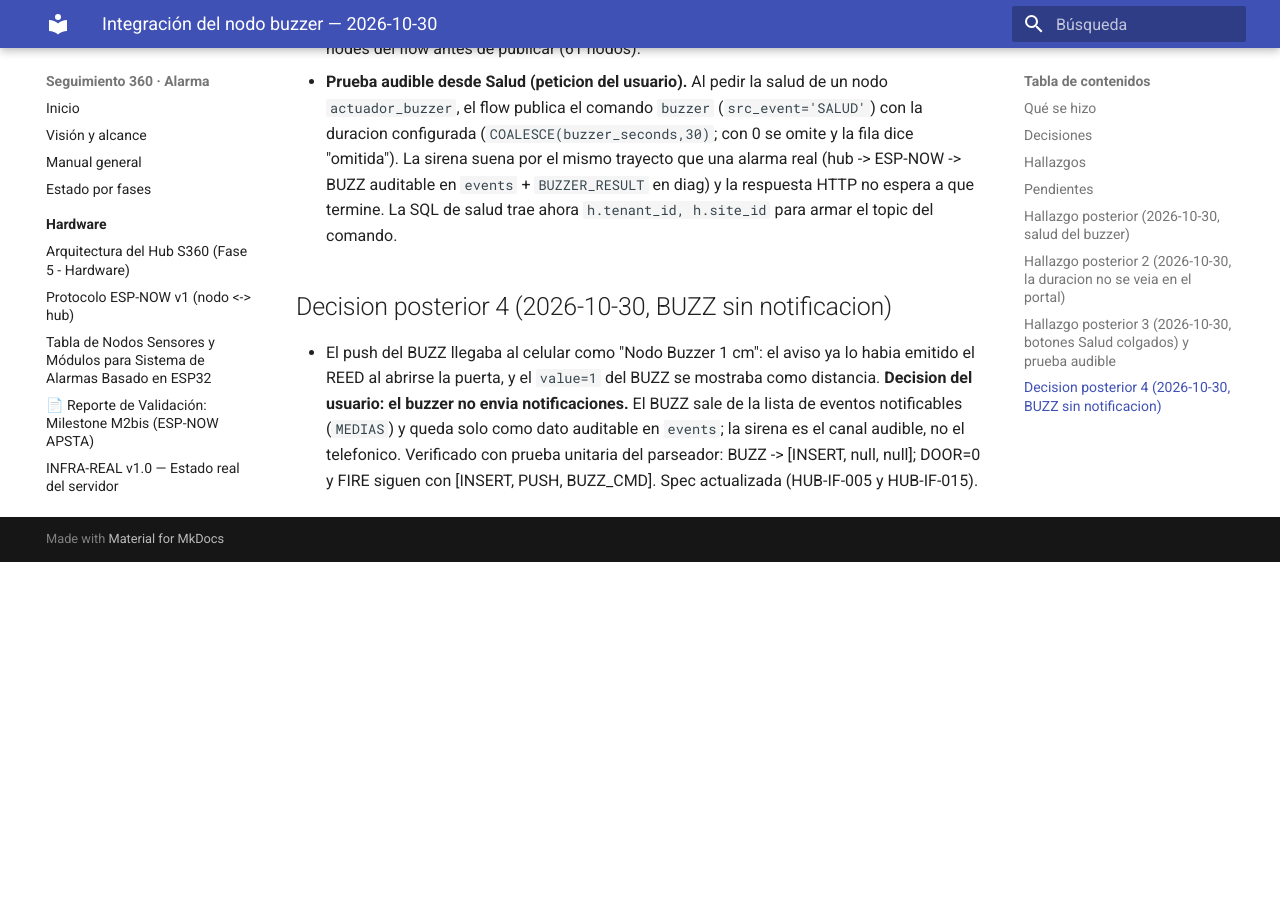
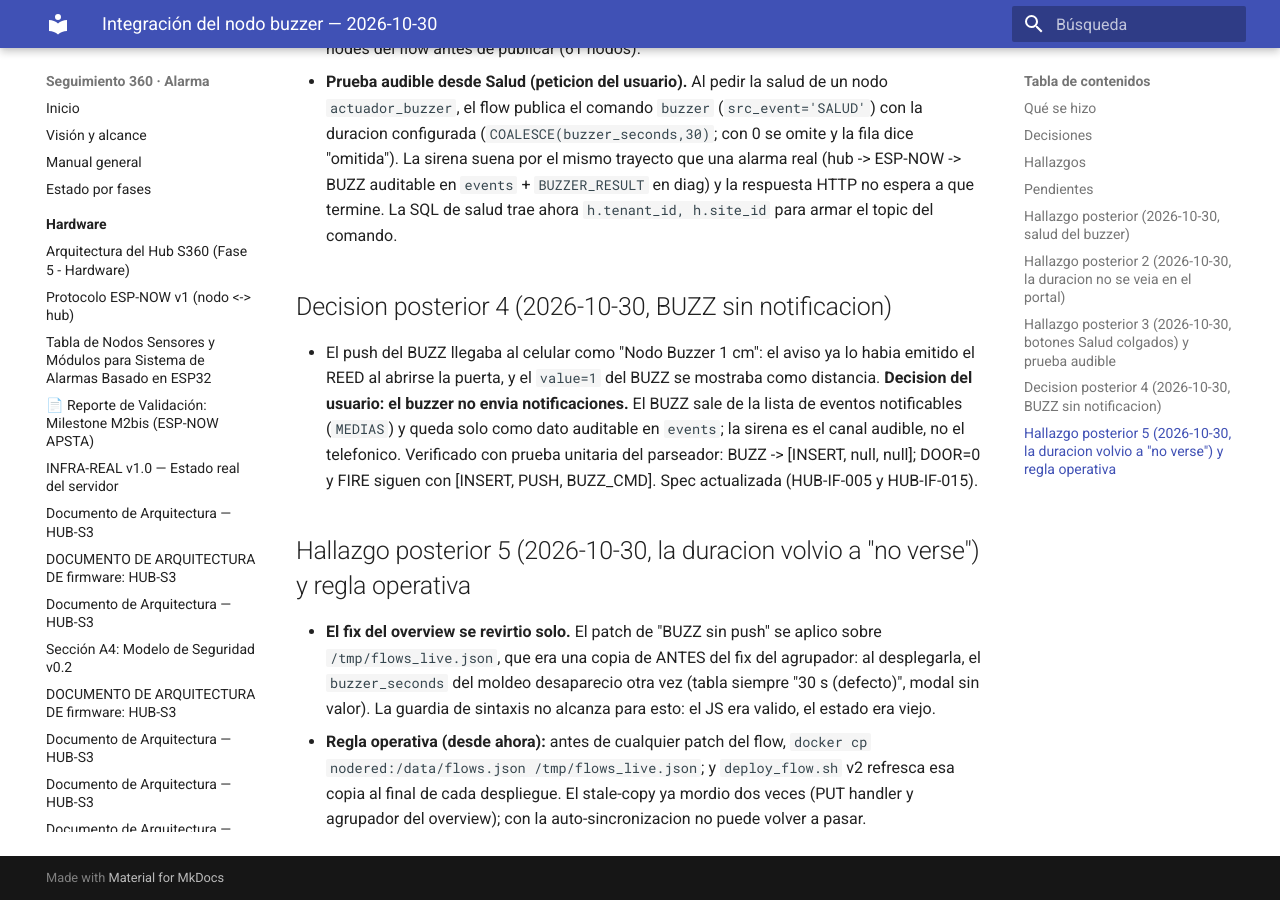
Before and after one commit to khalifa63/seguimiento360-alarma, an MkDocs documentation site: the page built from docs/operaciones/2026-10-30-integracion-buzzer.md, in a window 1280 px wide and 900 px high, scrolled down 2882 px. Built offline with MkDocs 1.6.1 and Material for MkDocs 9.7.7, drawn with Linux system fonts in a browser that asks for light colours; before the commit the page ends 3444 px from its top, so only the background shows below that.

Commit message:
ops: deploy_flow v2 auto-sincroniza la copia de trabajo (el stale-copy revercio el fix del overview)

```diff
--- a/docs/operaciones/2026-10-30-integracion-buzzer.md
+++ b/docs/operaciones/2026-10-30-integracion-buzzer.md
@@ -118,3 +118,16 @@
   canal audible, no el telefonico. Verificado con prueba unitaria del
   parseador: BUZZ -> [INSERT, null, null]; DOOR=0 y FIRE siguen con
   [INSERT, PUSH, BUZZ_CMD]. Spec actualizada (HUB-IF-005 y HUB-IF-015).
+
+## Hallazgo posterior 5 (2026-10-30, la duracion volvio a "no verse") y regla operativa
+
+- **El fix del overview se revirtio solo.** El patch de "BUZZ sin push" se
+  aplico sobre `/tmp/flows_live.json`, que era una copia de ANTES del fix del
+  agrupador: al desplegarla, el `buzzer_seconds` del moldeo desaparecio otra
+  vez (tabla siempre "30 s (defecto)", modal sin valor). La guardia de
+  sintaxis no alcanza para esto: el JS era valido, el estado era viejo.
+- **Regla operativa (desde ahora):** antes de cualquier patch del flow,
+  `docker cp nodered:/data/flows.json /tmp/flows_live.json`; y
+  `deploy_flow.sh` v2 refresca esa copia al final de cada despliegue. El
+  stale-copy ya mordio dos veces (PUT handler y agrupador del overview);
+  con la auto-sincronizacion no puede volver a pasar.
```
Also changed, not shown: docs/infraestructura/snapshots/flows-produccion-20261030.json, 1 other file.
